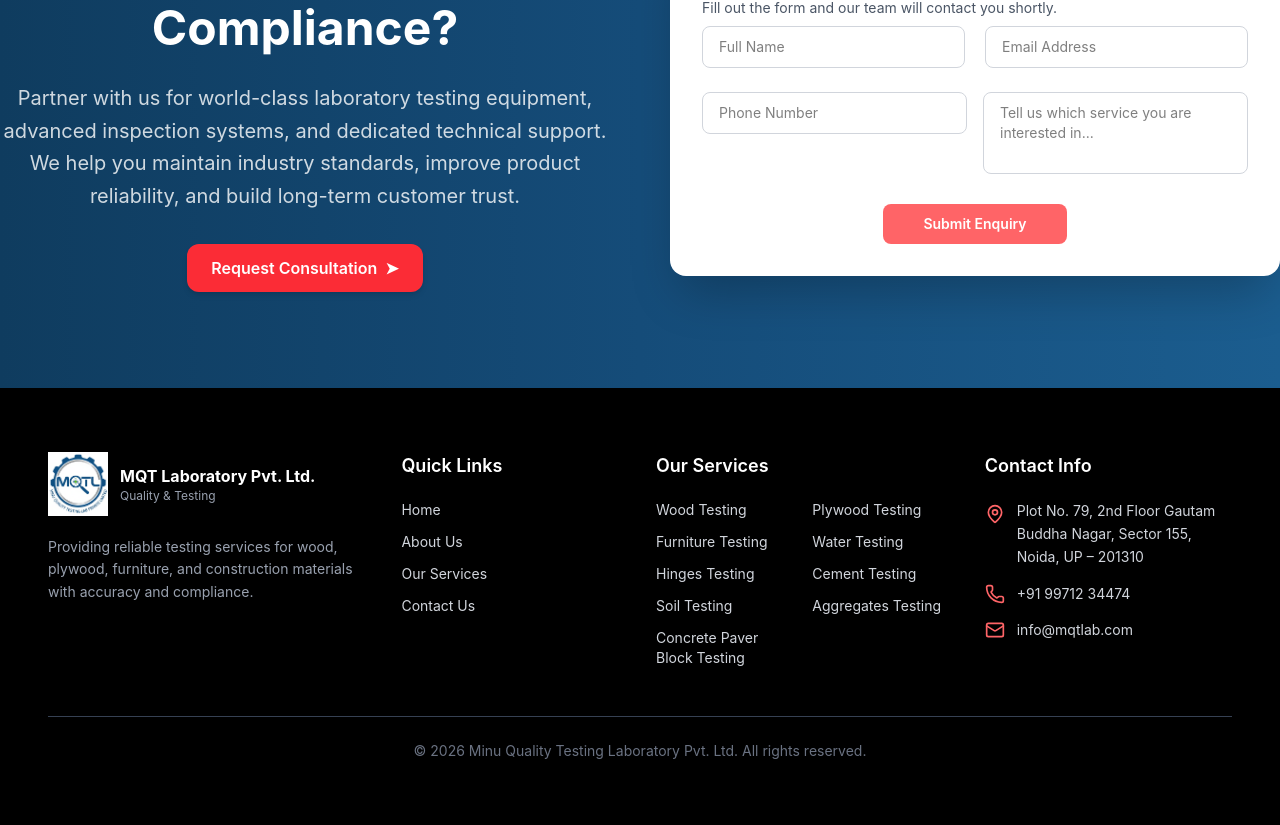
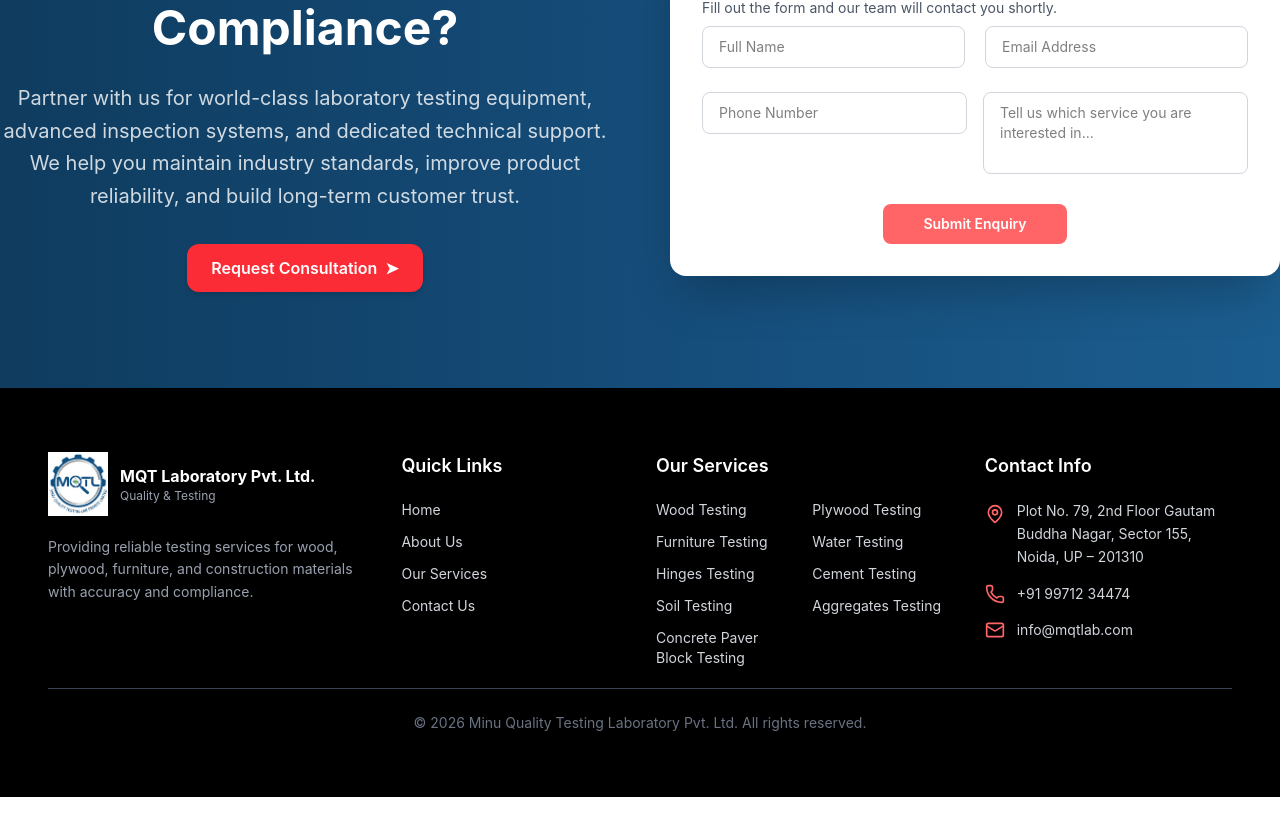
Before and after one commit to anglobaltech/mqtlabs, a Next.js app: page / in a window 1280 px wide. Shown: the part 3534-4359 px from the top of the page. After the commit the page ends 4331 px from the top, so only its background shows below. Built offline with nearby package versions, Linux system fonts and the light colour scheme.

Commit message:
ui update

```diff
--- a/components/Footer.jsx
+++ b/components/Footer.jsx
@@ -41,7 +41,7 @@ const Footer = () => {
               />
 
               <div>
-                <h1 className="text-md font-bold text-white">
+                <h1 className="text-base font-bold text-white">
                   MQT Laboratory Pvt. Ltd.
                 </h1>
                 <p className="text-xs text-gray-400">Quality & Testing</p>
@@ -133,7 +133,7 @@ const Footer = () => {
         </div>
 
         {/* Bottom */}
-        <div className="border-t border-gray-700 mt-12 pt-6 text-center text-sm text-gray-500">
+        <div className="border-t border-gray-700 mt-5 pt-6 text-center text-sm text-gray-500">
           © {new Date().getFullYear()} Minu Quality Testing Laboratory Pvt. Ltd.
           All rights reserved.
         </div>
```
